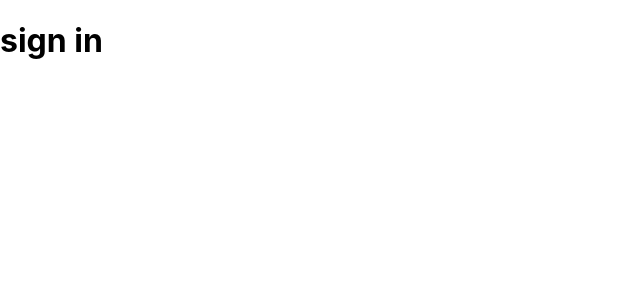
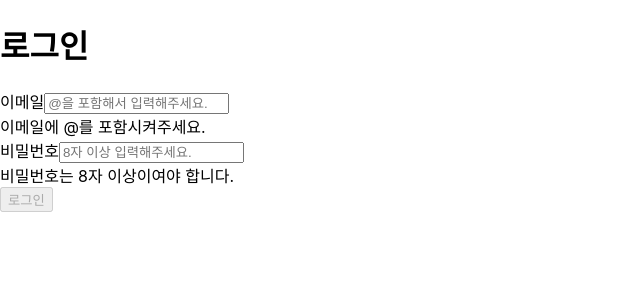
Before and after one commit to AkoIsCat/pre-onboarding-11th-1-14, a React (Create React App) app: page /signin in a window 1280 px wide. Shown: the top 300 px of the page, without its empty margins (0-640 px from the left). Built offline with nearby package versions, Linux system fonts and the light colour scheme.

Commit message:
feat:로그인 페이지 완료

```diff
--- a/src/App.tsx
+++ b/src/App.tsx
@@ -1,6 +1,6 @@
-import React from 'react';
 import SignUp from './pages/SignUp';
 import SignIn from './pages/SignIn';
+import Todo from './pages/Todo';
 import { Route, Routes } from 'react-router-dom';
 
 const App = () => {
@@ -8,6 +8,7 @@ const App = () => {
     <Routes>
       <Route path="/signin" element={<SignIn />} />
       <Route path="/" element={<SignUp />} />
+      <Route path="/todo" element={<Todo />} />
     </Routes>
   );
 };
--- a/src/apis/SignAxios.tsx
+++ b/src/apis/SignAxios.tsx
@@ -31,6 +31,7 @@ export async function signInPostDate(emailValue: string, pwValue: string) {
       password: pwValue,
     });
     if (res.status === 200) {
+      console.log(res);
       return res;
     }
   } catch (error: any) {
--- a/src/apis/TodoAxios.tsx
+++ b/src/apis/TodoAxios.tsx
@@ -9,7 +9,11 @@ export const todoAxios = axios.create({
 });
 
 // update Todo List API 연결
-export async function updateTodoAxios(id: number, todo: string, isCompleted: boolean) {
+export async function updateTodoAxios(
+  id: number,
+  todo: string,
+  isCompleted: boolean
+) {
   try {
     const res = await todoAxios.put(`/todos/${id}`, {
       todo: todo,
--- a/src/pages/SignIn.tsx
+++ b/src/pages/SignIn.tsx
@@ -1,5 +1,93 @@
+import { useNavigate } from 'react-router-dom';
+import React, { useState, useEffect } from 'react';
+import useValidation from '../hooks/useValidation';
+import { signInPostDate } from '../apis/SignAxios';
+
+interface FormData {
+  email: string;
+  password: string;
+}
+
 const SignIn = () => {
-  return <h1>sign in</h1>;
+  const navigate = useNavigate();
+
+  useEffect(() => {
+    if (localStorage.getItem('access_token')) {
+      navigate('/todo');
+    }
+  }, []);
+
+  const [formData, setFormData] = useState<FormData>({
+    email: '',
+    password: '',
+  });
+
+  const [emailStatus, passwordStatus] = useValidation(formData);
+
+  const onChangeEmailHandler = (e: React.ChangeEvent<HTMLInputElement>) => {
+    setFormData({
+      ...formData,
+      email: e.target.value,
+    });
+  };
+
+  const onChangePasswordHandler = (e: React.ChangeEvent<HTMLInputElement>) => {
+    setFormData({
+      ...formData,
+      password: e.target.value,
+    });
+  };
+
+  const onSubmitHandler = (e: React.FormEvent) => {
+    e.preventDefault();
+    signInPostDate(formData.email, formData.password).then((response) => {
+      if (response.status !== 200) {
+        alert('이메일 또는 비밀번호가 올바르지 않습니다.');
+        return;
+      }
+      console.log(response);
+      localStorage.setItem('access_token', response.data.access_token);
+      navigate('/todo');
+      alert('로그인 성공');
+    });
+  };
+
+  return (
+    <div>
+      <h1>로그인</h1>
+      <form onSubmit={onSubmitHandler}>
+        <div>
+          <label>이메일</label>
+          <input
+            type="email"
+            data-testid="email-input"
+            placeholder="@을 포함해서 입력해주세요."
+            onChange={onChangeEmailHandler}
+          />
+          <div>{emailStatus.message}</div>
+        </div>
+        <div>
+          <label>비밀번호</label>
+          <input
+            type="password"
+            data-testid="password-input"
+            placeholder="8자 이상 입력해주세요."
+            onChange={onChangePasswordHandler}
+          />
+          <div>{passwordStatus.message}</div>
+        </div>
+        <div>
+          <button
+            type="submit"
+            data-testid="signin-button"
+            disabled={!(emailStatus.status && passwordStatus.status)}
+          >
+            로그인
+          </button>
+        </div>
+      </form>
+    </div>
+  );
 };
 
 export default SignIn;
--- a/src/pages/SignUp.tsx
+++ b/src/pages/SignUp.tsx
@@ -1,4 +1,4 @@
-import React, { useState } from 'react';
+import React, { useState, useEffect } from 'react';
 import { useNavigate } from 'react-router-dom';
 import useValidation from '../hooks/useValidation';
 import { signPostData } from '../apis/SignAxios';
@@ -10,6 +10,12 @@ interface FormData {
 
 const SignUp = () => {
   const navigate = useNavigate();
+
+  useEffect(() => {
+    if (localStorage.getItem('access_token')) {
+      navigate('/todo');
+    }
+  }, []);
 
   const [formData, setFormData] = useState<FormData>({
     email: '',
--- /dev/null
+++ b/src/pages/Todo.tsx
@@ -0,0 +1,5 @@
+const Todo = () => {
+  return <h1>Todo</h1>;
+};
+
+export default Todo;
```
Also changed, not shown: src/index.tsx (+6 -6 lines).
